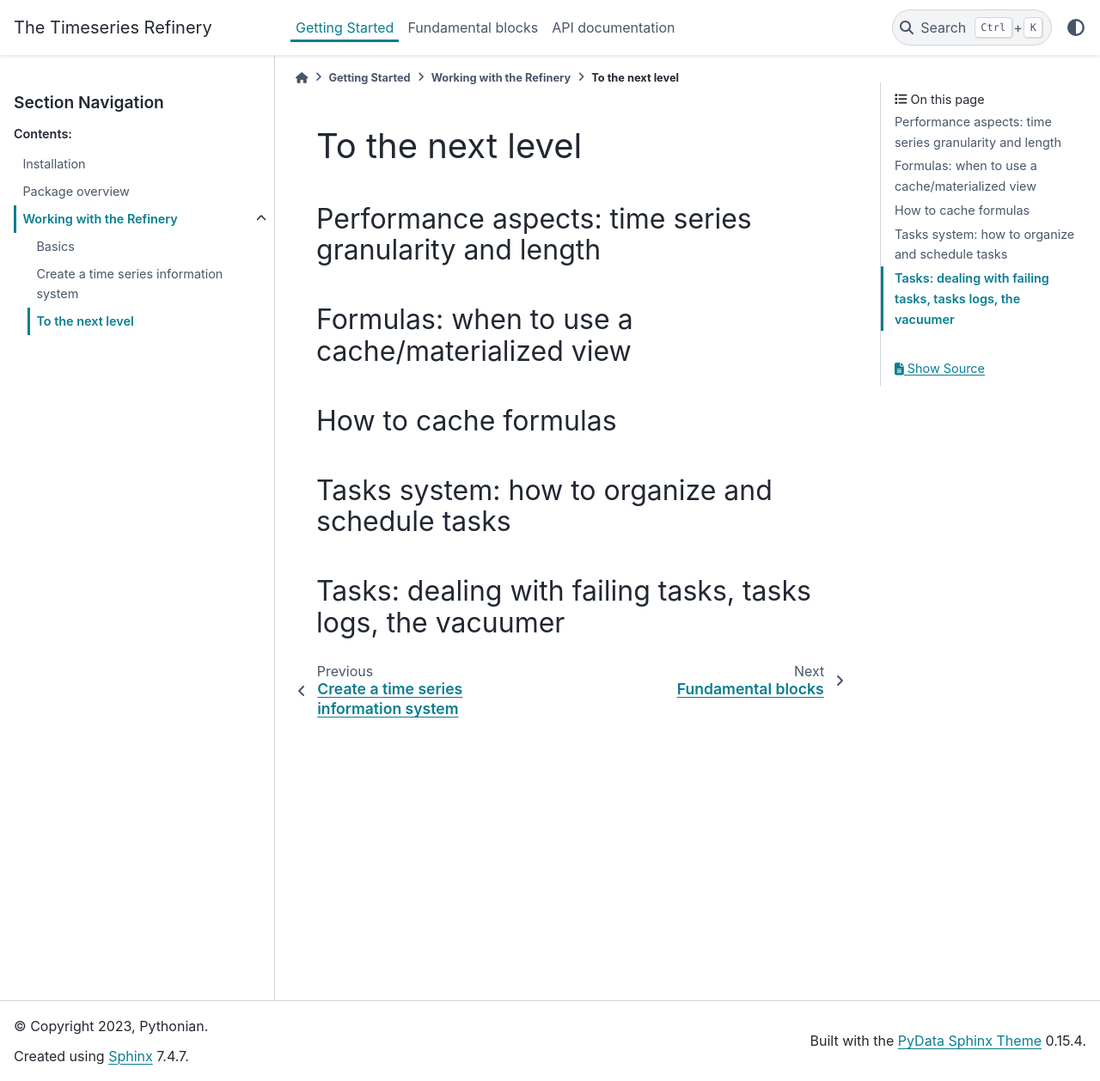
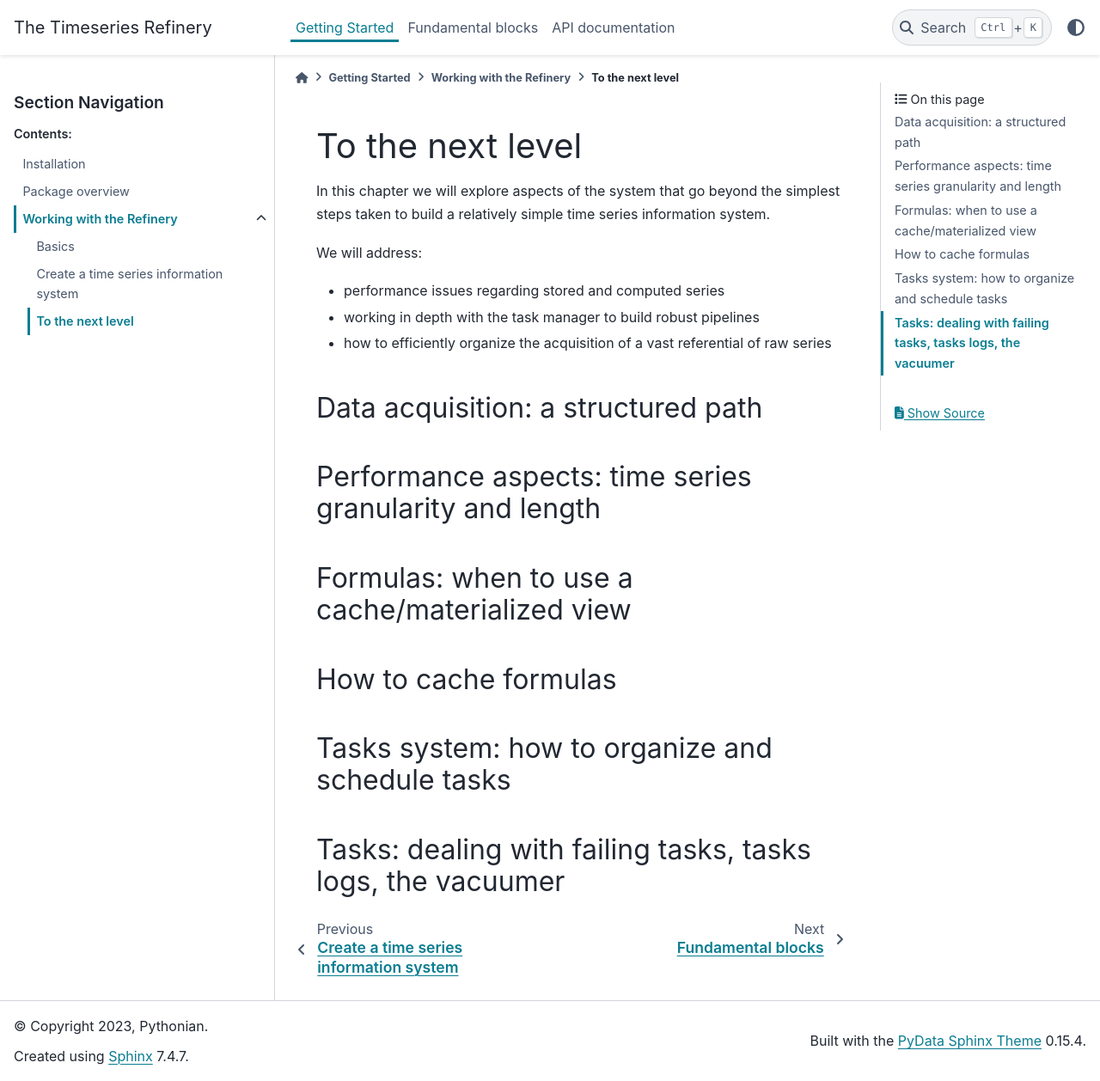
Before and after one commit to pythonianfr/tshistory_refinery, a Sphinx documentation site: the page built from docs/getting_started/tutorials/advanced.rst, in a window 1280 px wide and 1258 px high. Shown: the whole window at 86% size. Built offline with Sphinx 7.4.7 and the PyData theme 0.15.4, drawn with Linux system fonts in a browser that asks for light colours.

Commit message:
docs/advanced: provide an introduction and a new head of chapter
related to #28

```diff
--- a/docs/getting_started/tutorials/advanced.rst
+++ b/docs/getting_started/tutorials/advanced.rst
@@ -1,5 +1,23 @@
 To the next level
 =================
+
+In this chapter we will explore aspects of the system that go beyond
+the simplest steps taken to build a relatively simple time series
+information system.
+
+We will address:
+
+* performance issues regarding stored and computed series
+
+* working in depth with the task manager to build robust pipelines
+
+* how to efficiently organize the acquisition of a vast referential of
+  raw series
+
+
+Data acquisition: a structured path
+------------------------------------
+
 
 Performance aspects: time series granularity and length
 --------------------------------------------------------
```
